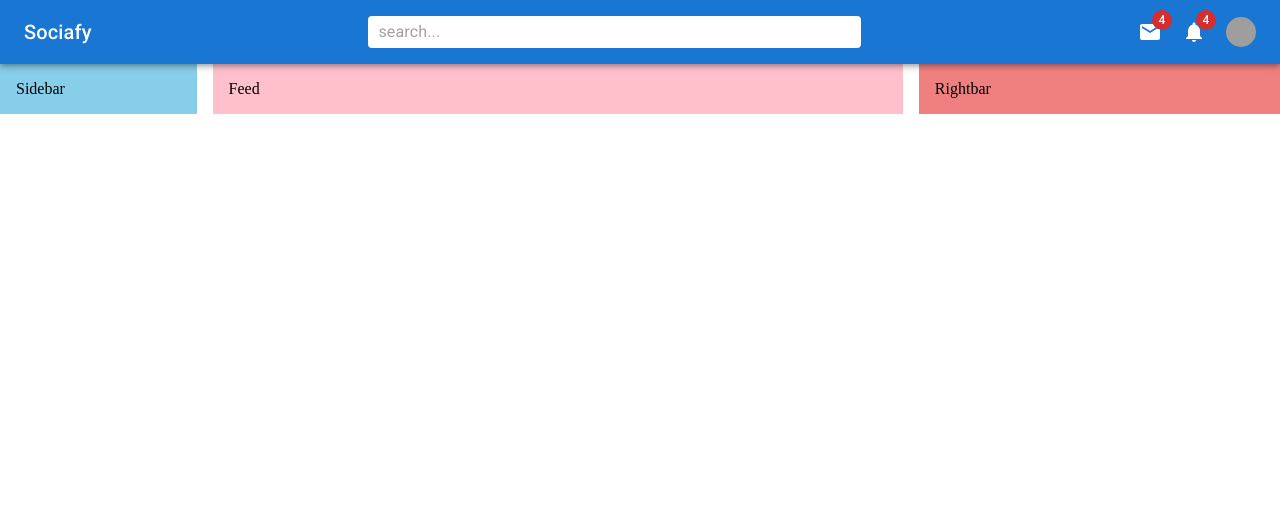
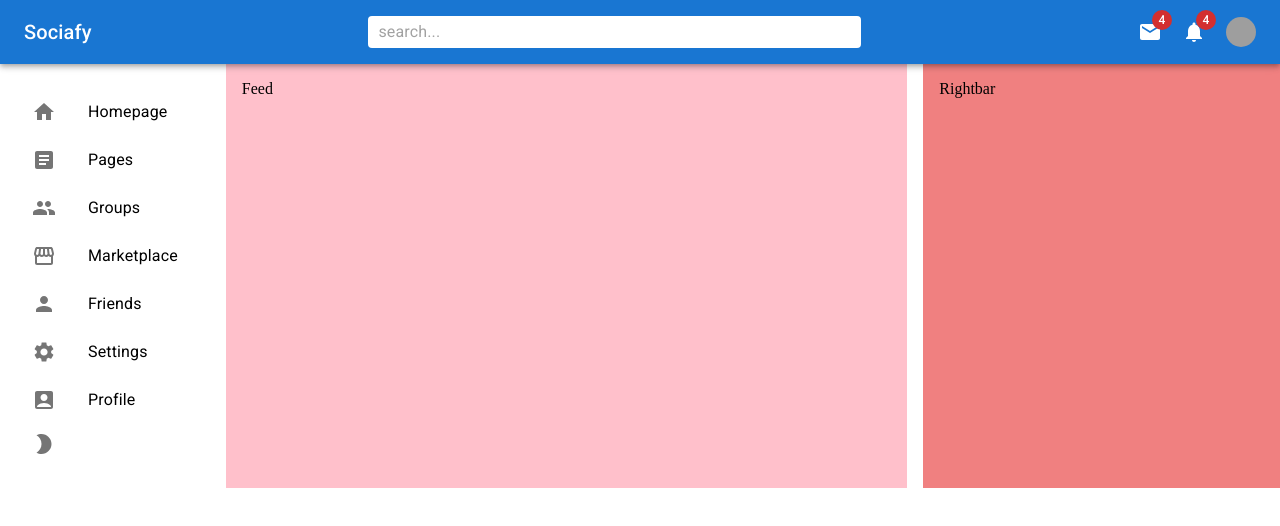
Before and after one commit to Sunkio/sociafy, a React (Vite) app: page / in a window 1280 px wide. Shown: the top 526 px of the page. Built offline with nearby package versions, Linux system fonts and the light colour scheme; grey boxes are pictures that could not be loaded.

Commit message:
add Sidebar (start/wip)§

```diff
--- a/src/components/Sidebar.jsx
+++ b/src/components/Sidebar.jsx
@@ -1,15 +1,91 @@
 import React from "react";
-import { Box } from "@mui/material";
+import {
+  Box,
+  List,
+  ListItem,
+  ListItemButton,
+  ListItemIcon,
+  ListItemText,
+} from "@mui/material";
+import {
+  Home,
+  Article,
+  Group,
+  Storefront,
+  Person,
+  Settings,
+  AccountBox,
+  ModeNight,
+} from "@mui/icons-material";
 
 const Sidebar = () => {
   return (
-    <Box
-      bgcolor="skyblue"
-      flex={1}
-      p={2}
-      sx={{ display: { xs: "none", sm: "block" } }}
-    >
-      Sidebar
+    <Box flex={1} p={2} sx={{ display: { xs: "none", sm: "block" } }}>
+      <List>
+        <ListItem disablePadding>
+          <ListItemButton component="a" href="#home">
+            <ListItemIcon>
+              <Home />
+            </ListItemIcon>
+            <ListItemText primary="Homepage" />
+          </ListItemButton>
+        </ListItem>
+        <ListItem disablePadding>
+          <ListItemButton component="a" href="#simple-list">
+            <ListItemIcon>
+              <Article />
+            </ListItemIcon>
+            <ListItemText primary="Pages" />
+          </ListItemButton>
+        </ListItem>
+        <ListItem disablePadding>
+          <ListItemButton component="a" href="#simple-list">
+            <ListItemIcon>
+              <Group />
+            </ListItemIcon>
+            <ListItemText primary="Groups" />
+          </ListItemButton>
+        </ListItem>
+        <ListItem disablePadding>
+          <ListItemButton component="a" href="#simple-list">
+            <ListItemIcon>
+              <Storefront />
+            </ListItemIcon>
+            <ListItemText primary="Marketplace" />
+          </ListItemButton>
+        </ListItem>
+        <ListItem disablePadding>
+          <ListItemButton component="a" href="#simple-list">
+            <ListItemIcon>
+              <Person />
+            </ListItemIcon>
+            <ListItemText primary="Friends" />
+          </ListItemButton>
+        </ListItem>
+        <ListItem disablePadding>
+          <ListItemButton component="a" href="#simple-list">
+            <ListItemIcon>
+              <Settings />
+            </ListItemIcon>
+            <ListItemText primary="Settings" />
+          </ListItemButton>
+        </ListItem>
+        <ListItem disablePadding>
+          <ListItemButton component="a" href="#simple-list">
+            <ListItemIcon>
+              <AccountBox />
+            </ListItemIcon>
+            <ListItemText primary="Profile" />
+          </ListItemButton>
+        </ListItem>
+        <ListItem disablePadding>
+          <ListItemButton component="a" href="#simple-list">
+            <ListItemIcon>
+              <ModeNight />
+            </ListItemIcon>
+          </ListItemButton>
+        </ListItem>
+      </List>
     </Box>
   );
 };
```
